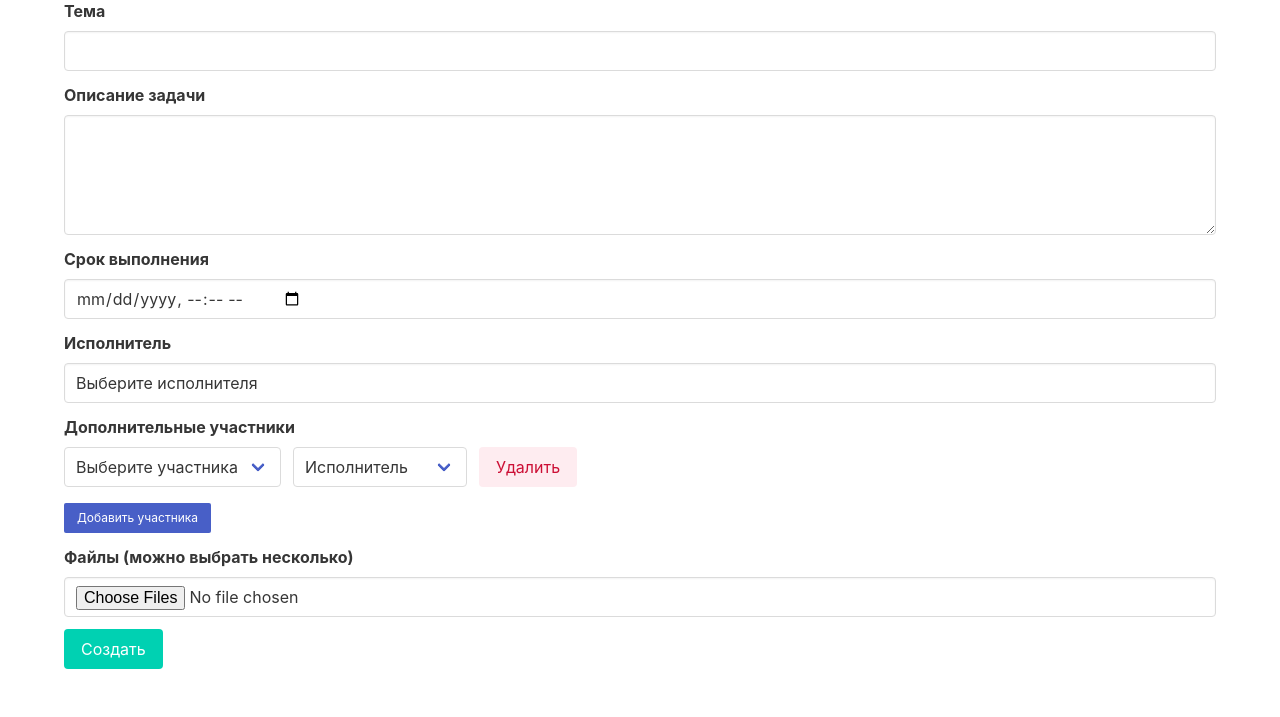
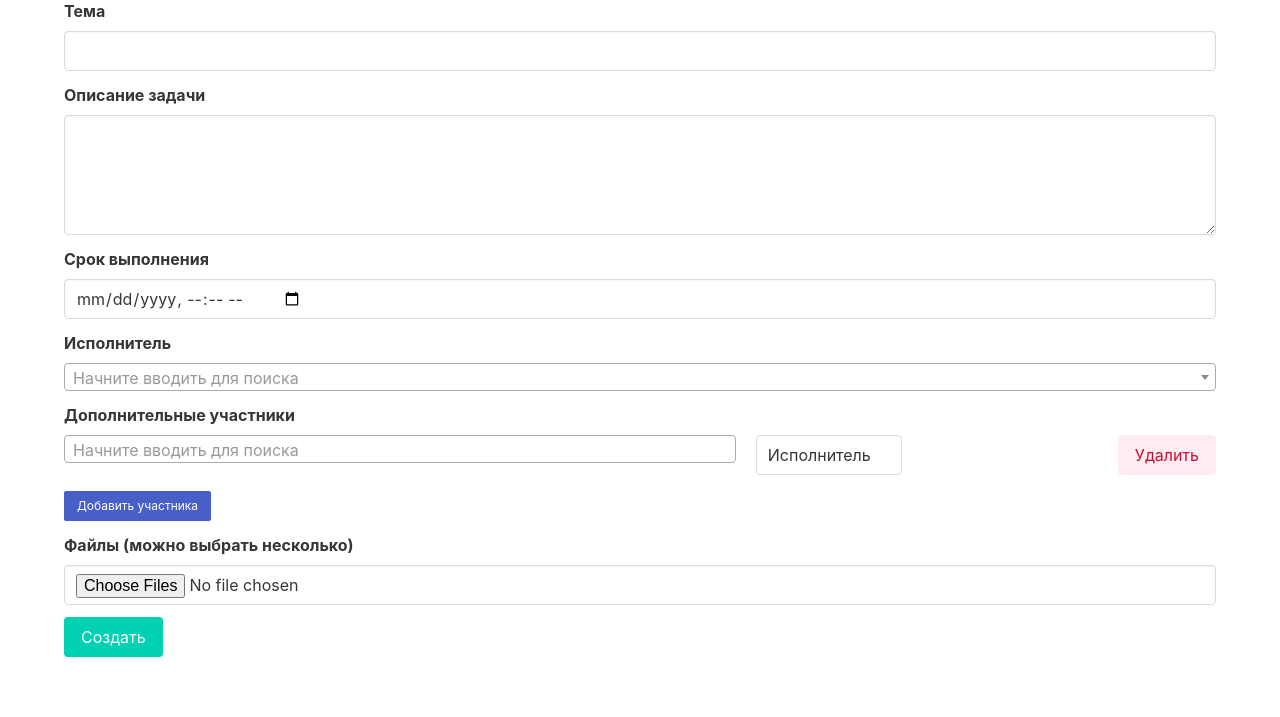
Before and after one commit to AlexeiShirobokov/Taskmanager, a Django app: page /task/new/ in a window 1280 px wide. Shown: the part 164-881 px from the top of the page. After the commit the page ends 821 px from the top, so only its background shows below. Run offline with Django 5.2, Linux system fonts and the light colour scheme; a user stored in the database is signed in; data comes from the database, SQL or seed files in the repository; some libraries are stand-ins or nearby versions.

Commit message:
при выборе исполнителя теперь можно текстом вбивать

```diff
--- a/tasks/templates/tasks/task_form.html
+++ b/tasks/templates/tasks/task_form.html
@@ -29,7 +29,7 @@
     <div class="field">
       <label class="label">Исполнитель</label>
       <div class="control">
-        <select name="responsible" class="select input" required>
+        <select name="responsible" class="select input select2-search" required>
           <option value="" disabled selected>Выберите исполнителя</option>
           {% for user in users %}
             <option value="{{ user.id }}">{{ user.get_full_name|default:user.username }}</option>
@@ -42,9 +42,9 @@
       <label class="label">Дополнительные участники</label>
       <div id="participant-rows">
         <div class="field is-grouped mb-2 participant-row">
-          <div class="control">
-            <div class="select">
-              <select name="participants">
+          <div class="control is-expanded">
+            <div class="select is-fullwidth">
+              <select name="participants" class="select2-search">
                 <option value="" disabled selected>Выберите участника</option>
                 {% for user in users %}
                   <option value="{{ user.id }}">{{ user.get_full_name|default:user.username }}</option>
@@ -81,21 +81,138 @@
     </div>
   </form>
 
+  <!-- Подключаем Select2 для поиска в выпадающих списках -->
+  <link href="https://cdn.jsdelivr.net/npm/select2@4.1.0-rc.0/dist/css/select2.min.css" rel="stylesheet" />
+  <script src="https://code.jquery.com/jquery-3.6.0.min.js"></script>
+  <script src="https://cdn.jsdelivr.net/npm/select2@4.1.0-rc.0/dist/js/select2.min.js"></script>
+
   <script>
+    // Инициализация Select2 после загрузки страницы
+    document.addEventListener('DOMContentLoaded', function() {
+      // Инициализируем Select2 для всех элементов с классом select2-search
+      $('.select2-search').select2({
+        width: '100%',
+        placeholder: 'Начните вводить для поиска',
+        language: {
+          noResults: function() {
+            return "Ничего не найдено";
+          },
+          searching: function() {
+            return "Поиск...";
+          }
+        }
+      });
+    });
+
     function addParticipantRow() {
       const container = document.getElementById('participant-rows');
       const template = document.querySelector('.participant-row');
       const newRow = template.cloneNode(true);
-      newRow.querySelectorAll('select').forEach(select => select.selectedIndex = 0);
+
+      // Сбрасываем значения
+      newRow.querySelectorAll('select').forEach(select => {
+        select.selectedIndex = 0;
+        // Удаляем классы Select2, если они есть
+        if (select.classList.contains('select2-hidden-accessible')) {
+          $(select).siblings('.select2-container').remove();
+          select.classList.remove('select2-hidden-accessible');
+        }
+      });
+
       container.appendChild(newRow);
+
+      // Инициализируем Select2 для новых элементов
+      $(newRow).find('.select2-search').select2({
+        width: '100%',
+        placeholder: 'Начните вводить для поиска',
+        language: {
+          noResults: function() {
+            return "Ничего не найдено";
+          },
+          searching: function() {
+            return "Поиск...";
+          }
+        }
+      });
     }
 
     function removeParticipantRow(button) {
       const row = button.closest('.participant-row');
       const container = document.getElementById('participant-rows');
+
+      // Уничтожаем Select2 перед удалением, если он был инициализирован
+      const select2Elements = $(row).find('.select2-search');
+      if (select2Elements.length > 0) {
+        select2Elements.select2('destroy');
+      }
+
       if (container.children.length > 1) {
         container.removeChild(row);
       }
     }
   </script>
+
+  <style>
+    /* Стили для Select2 чтобы лучше интегрировался с Bulma */
+    .select2-container--default .select2-selection--single {
+      height: 2.5em;
+      border: 1px solid #dbdbdb;
+      border-radius: 4px;
+    }
+
+    .select2-container--default .select2-selection--single .select2-selection__rendered {
+      line-height: 2.5em;
+      padding-left: 0.75em;
+    }
+
+    .select2-container--default .select2-selection--single .select2-selection__arrow {
+      height: 2.5em;
+    }
+
+    .select2-container--default .select2-dropdown {
+      border: 1px solid #dbdbdb;
+      border-radius: 4px;
+    }
+
+    .select2-container--default .select2-search--dropdown .select2-search__field {
+      border: 1px solid #dbdbdb;
+      border-radius: 4px;
+    }
+
+    /* Убираем стрелки у выпадающих списков для дополнительных участников */
+    #participant-container .select:after {
+      display: none !important;
+    }
+
+    #participant-container .select select {
+      -webkit-appearance: none;
+      -moz-appearance: none;
+      appearance: none;
+      padding-right: 0.75em;
+      background-image: none;
+    }
+
+    /* Убираем стрелки у Select2 элементов */
+    #participant-container .select2-container--default .select2-selection--single .select2-selection__arrow {
+      display: none;
+    }
+
+    /* Делаем поля одинаковой ширины */
+    #participant-container .field.is-grouped {
+      align-items: stretch;
+    }
+
+    #participant-container .field.is-grouped > .control:first-child {
+      flex-grow: 2;
+    }
+
+    #participant-container .field.is-grouped > .control:nth-child(2) {
+      flex-grow: 1;
+      margin: 0 0.5rem;
+    }
+
+    #participant-container .field.is-grouped > .control:last-child {
+      flex-grow: 0;
+    }
+  </style>
 {% endblock %}
--- a/tasks/views.py
+++ b/tasks/views.py
@@ -117,9 +117,11 @@ def task_list(request):
         'active_tab': active_tab,
     })
 
+
 @login_required
 def task_create(request):
-    users = User.objects.exclude(id=request.user.id)
+    # Сортируем пользователей по имени и фамилии
+    users = User.objects.exclude(id=request.user.id).order_by('first_name', 'last_name', 'username')
 
     if request.method == 'POST':
         form = TaskForm(request.POST)
--- a/templates/base.html
+++ b/templates/base.html
@@ -20,5 +20,8 @@
     {% block content %}{% endblock %}
   </div>
 </section>
+<script src="https://code.jquery.com/jquery-3.6.0.min.js"></script>
+<script src="https://cdn.jsdelivr.net/npm/select2@4.1.0-rc.0/dist/js/select2.min.js"></script>
+<link href="https://cdn.jsdelivr.net/npm/select2@4.1.0-rc.0/dist/css/select2.min.css" rel="stylesheet" />
 </body>
 </html>
```
